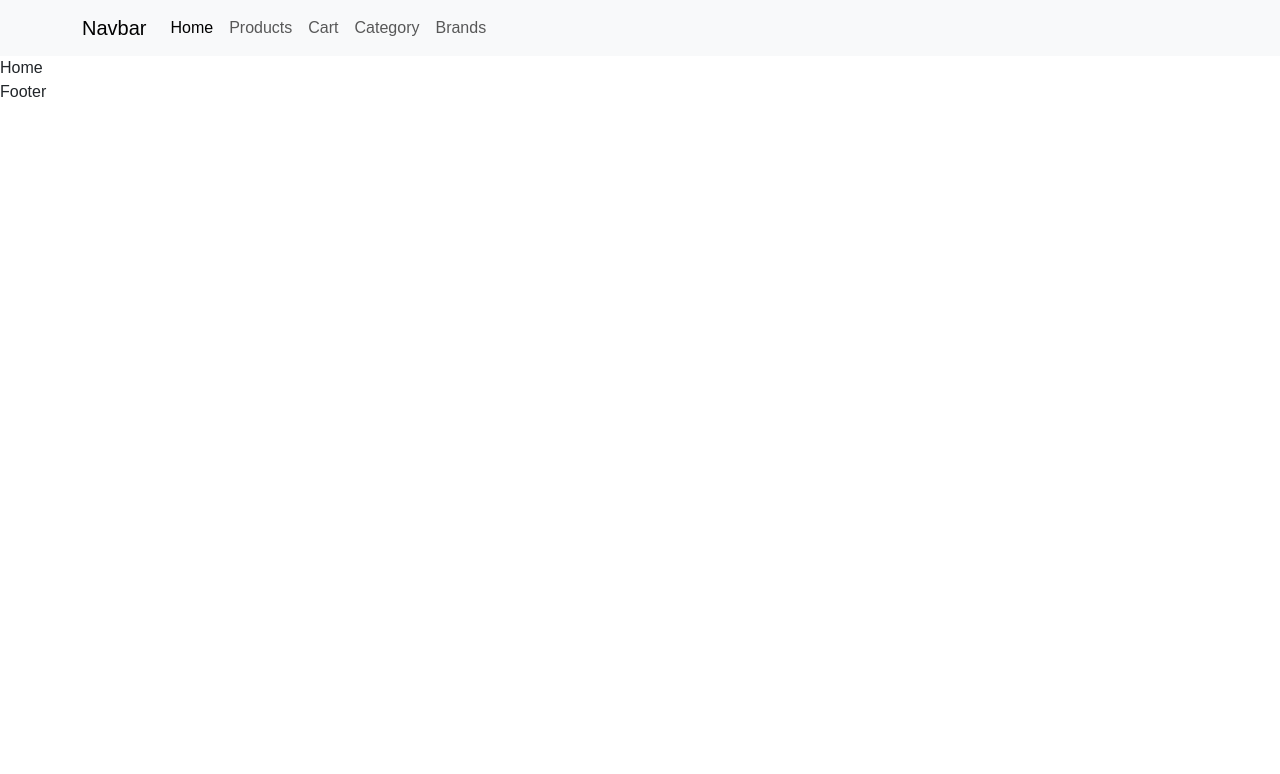
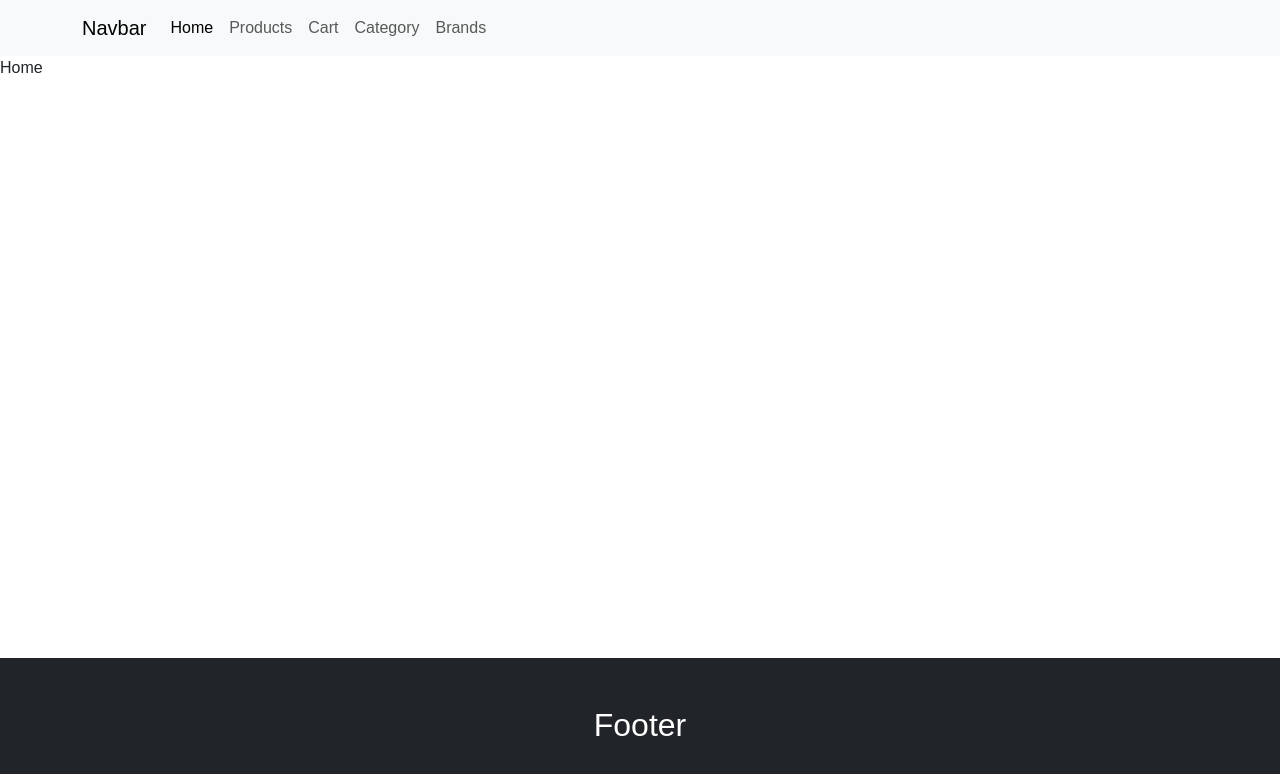
Before and after one commit to Irenaeus-XVI/e-commerce-react, a React (Create React App) app: page / in a window 1280 px wide. Shown: the top 774 px of the page. Built offline with nearby package versions, Linux system fonts and the light colour scheme; a web font is replaced by a local one.

Commit message:
Handle Footer.

```diff
--- a/src/Components/Footer/Footer.jsx
+++ b/src/Components/Footer/Footer.jsx
@@ -2,6 +2,11 @@ import React from 'react'
 import styles from './Footer.module.css'
 export default function Footer() {
     return (
-        <div>Footer</div>
+        <>
+            <footer className=' fixed-bottom bg-dark py-5 text-center text-white '>
+                <h2>Footer</h2>
+            </footer>
+
+        </>
     )
 }
```
